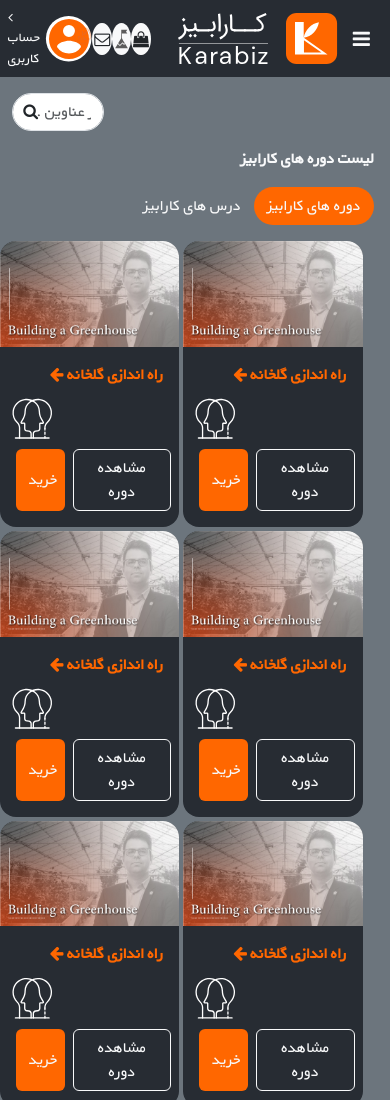
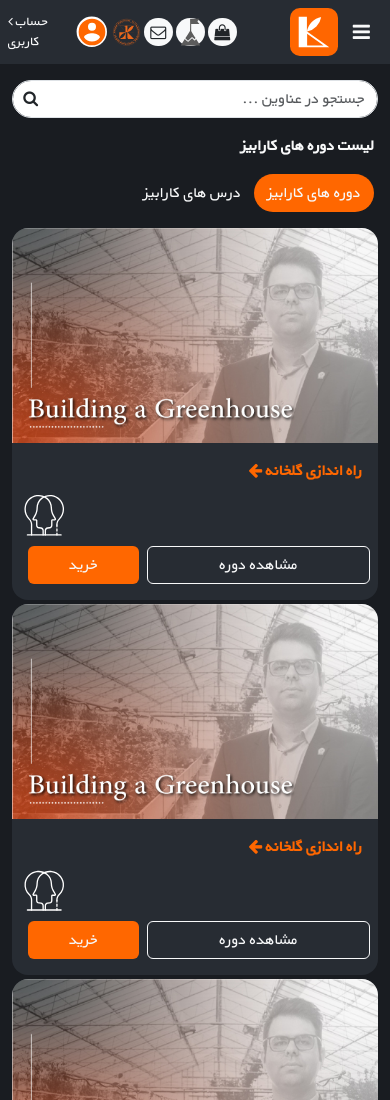
Before and after one commit to Parhamyousefi/KarabizDashboardTask, a plain HTML site: page index.html in a window 390 px wide. Shown: the top 1100 px of the page. Drawn offline with nearby package versions, Linux system fonts and the light colour scheme.

Commit message:
Responsive Bugs Fixed

```diff
--- a/assets/styles/global.css
+++ b/assets/styles/global.css
@@ -16,6 +16,9 @@
   width: 1.5rem;
   height: 1.5rem;
 }
+#Logo{
+ width: 7rem;
+}
 .hamburgerMenu {
   outline: none;
   border: none;
@@ -25,6 +28,9 @@
 }
 .bg-general {
   background-color: #272c33;
+}
+.bg-main{
+  background-color: #191C21;
 }
 .bg-orange {
   background-color: #ff6700;
@@ -117,6 +123,21 @@ body::-webkit-scrollbar-thumb {
   border-radius: 10px;
 }
 
+@media only screen and (max-width : 768px) {
+  #Logo{
+    width: 3rem;
+   }
+   .profilepic{
+    width: 2rem;
+   }
+   .courseCard {
+    width: 100%;
+   }
+   .width-height-1 {
+    width: 1.8rem;
+    height: 1.8rem;
+  }
+}
 
 @font-face {
   font-family: "B Yekan";
--- a/index.html
+++ b/index.html
@@ -21,10 +21,10 @@
     <link rel="stylesheet" href="./assets/styles/global.css" />
     <title>Karabiz Panel</title>
   </head>
-  <body class="bg-secondary">
+  <body class="bg-main">
     <!-- navbar -->
     <nav class="navbar sticky-top bg-general px-2 py-2">
-      <div class="d-flex col-5">
+      <div class="d-flex col-8">
         <div class="col-md-3 col-5 d-flex align-items-center">
           <p class="m-0 text-light profileTitle">
             <i class="fa fa-angle-left" aria-hidden="true"></i> حساب کاربری
@@ -85,7 +85,8 @@
         </div>
       </div>
       <div>
-        <img src="./assets/images/karabizz-logo.svg" alt="Logo" srcset="" />
+        <img id="Logo" src="./assets/images/karabizz-logo.svg" alt="Logo" srcset="" class="d-none d-lg-flex"/>
+        <img id="Logo" src="./assets/images/karabizLogo.svg" alt="Logo" srcset="" class="d-inline d-lg-none">
         <button
           class="navbar-toggler btn border-0 d-inline d-md-none hamburgerMenu"
           data-bs-toggle="collapse"
@@ -98,9 +99,9 @@
         </button>
       </div>
     </nav>
-    <div class="container-fluid d-flex gap-2 overflow-hidden">
+    <div class="container d-flex gap-2 overflow-hidden">
       <section id="main" class="col-12 col-md-11 my-3">
-        <div class="col-3 searchBarContainer d-flex">
+        <div class="col-12 col-md-4 justify-content-md-center searchBarContainer d-flex">
           <input
             type="text"
             name="searchBar"
@@ -121,10 +122,10 @@
           </div>
         </div>
         <!-- Course List -->
-        <section class="row">
+        <section class="row justify-content-center">
           <div class="row col-lg-6 col-md-6 col-sm-12 gap-1">
             <div
-              class="courseCard bg-general rounded-4 overflow-hidden col-lg-6 col-md-6 col-sm-12"
+              class="courseCard bg-general rounded-4 overflow-hidden col-lg-6 col-12"
             >
               <img
                 src="./assets/images/028edee2-32df-4b91-90f3-cc4036165029.jpg"
@@ -312,7 +313,6 @@
                 class="img-fluid coursePic"
                 alt="course pic"
               />
-
               <div class="p-2">
                 <p class="courseTitle text-end fw-bolder m-2">
                   <i class="fa fa-arrow-left" aria-hidden="true"></i> راه اندازی
```
Also changed, not shown: assets/images/karabizLogo.svg (added).
